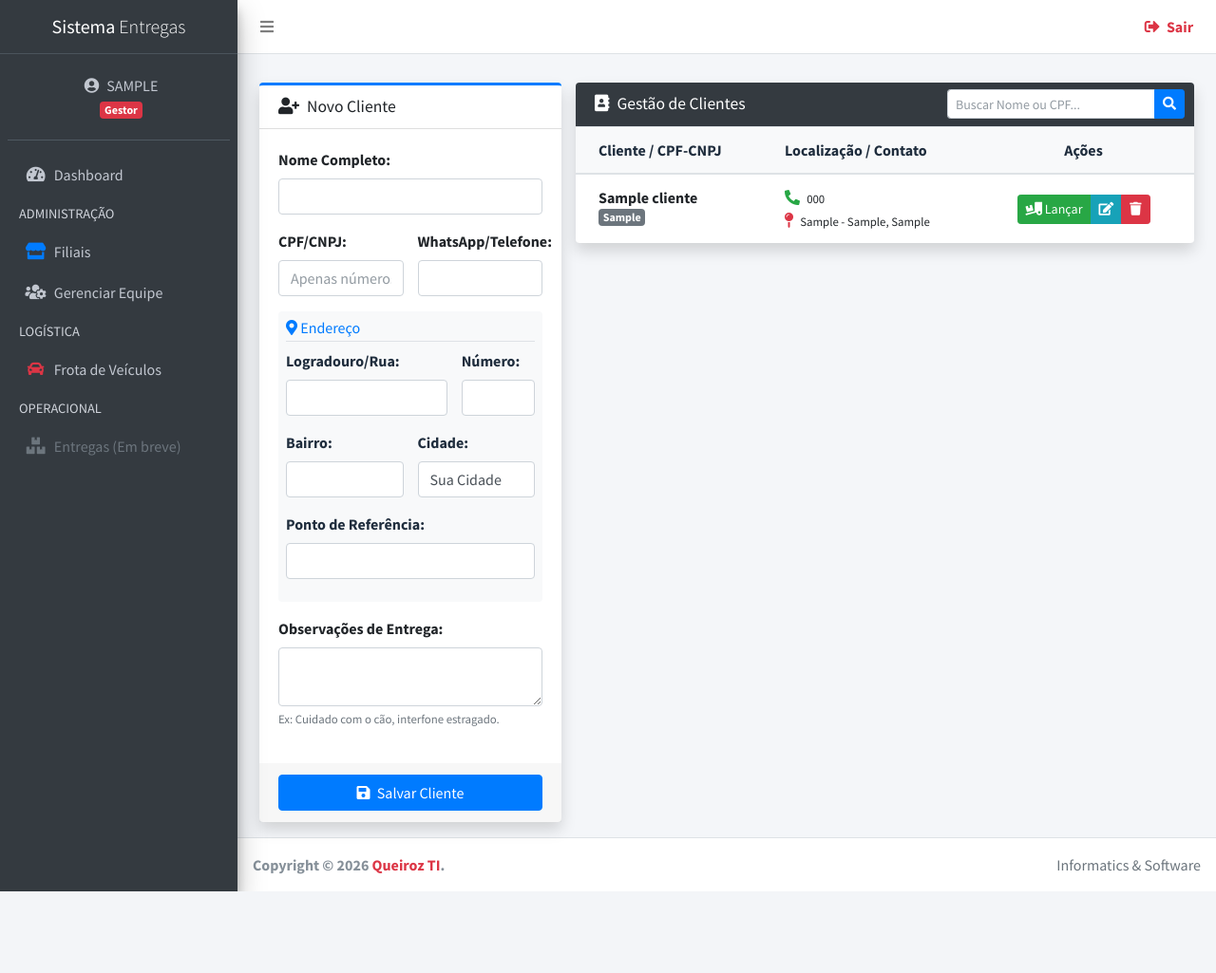
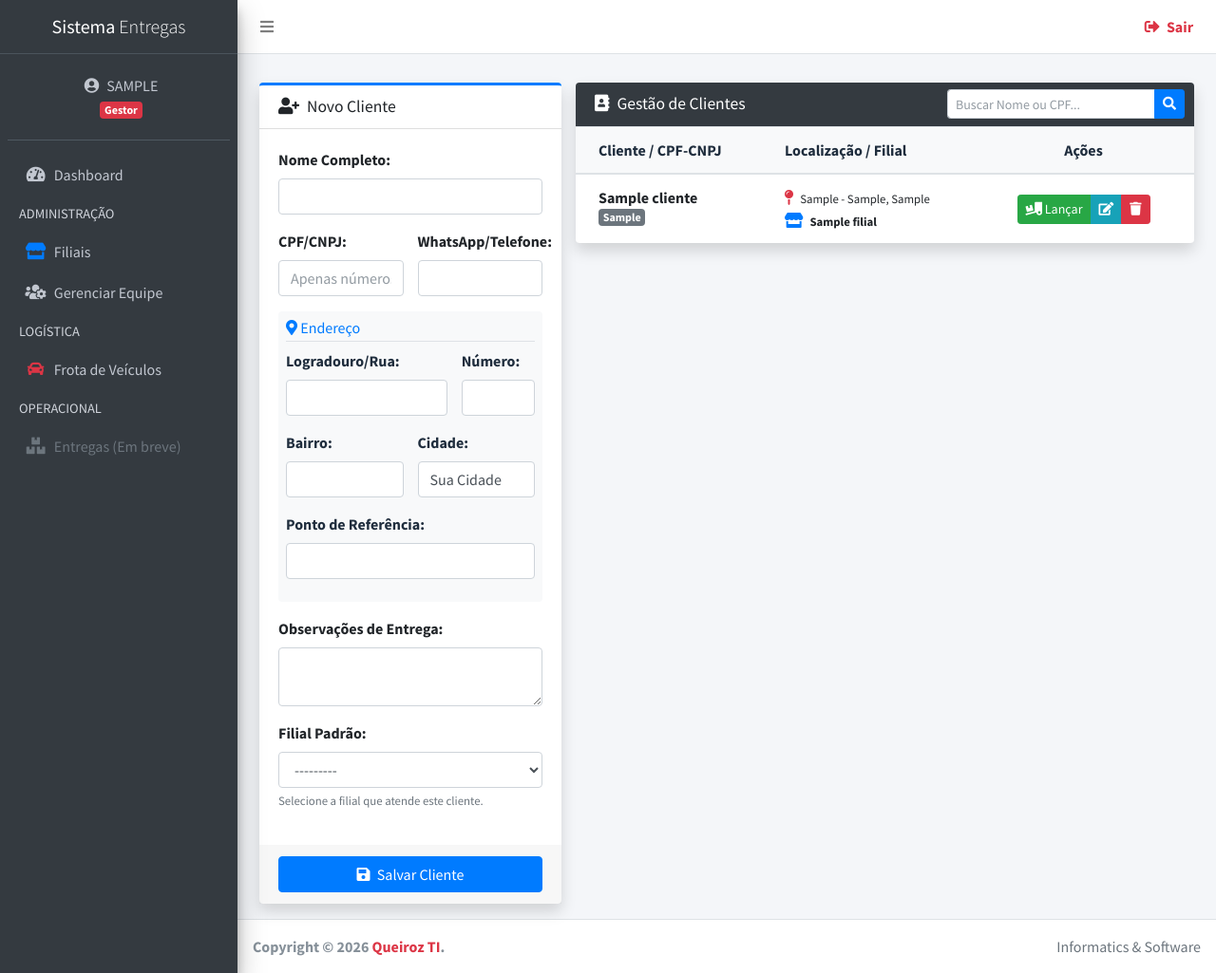
Before and after one commit to Dyonathan-Queiroz/Sistema-de-entrega, a Django app: page /painel-operador/ in a window 1280 px wide. Shown: the whole page at 95% size. Before the commit the page ends 939 px from the top, so only its background shows below. Run offline with Django 4.2, Linux system fonts and the light colour scheme; a user stored in the database is signed in; tables that the repository leaves empty hold one stand-in row (values such as "Sample post"); some libraries are stand-ins or nearby versions.

Commit message:
feat: "Cdastro com vinculo da filial para não ter erro na hora de lançar a entrega"

```diff
--- a/entregas/forms.py
+++ b/entregas/forms.py
@@ -68,8 +68,9 @@ class UsuarioForm(forms.ModelForm):
 class ClienteForm(forms.ModelForm):
     class Meta:
         model = Cliente
-        fields = ['nome', 'documento', 'telefone', 'rua', 'numero', 'bairro', 'cidade', 'ponto_referencia', 'observacoes_fixas']
+        fields = ['nome', 'documento', 'telefone', 'rua', 'numero', 'bairro', 'cidade', 'ponto_referencia', 'observacoes_fixas', 'filial']
         widgets = {
+            'filial': forms.Select(attrs={'class': 'form-control select2'}),
             'nome': forms.TextInput(attrs={'class': 'form-control'}),
             'documento': forms.TextInput(attrs={'class': 'form-control', 'placeholder': 'Apenas números'}),
             'telefone': forms.TextInput(attrs={'class': 'form-control'}),
--- a/entregas/models.py
+++ b/entregas/models.py
@@ -89,6 +89,8 @@ class Cliente(models.Model):
         verbose_name_plural = "Clientes"
         ordering = ['nome']
 
+    filial = models.ForeignKey('Filial', on_delete=models.SET_NULL, null=True, blank=True, verbose_name="Filial Padrão")
+
     def __str__(self):
         return f"{self.nome} - {self.bairro}"
 
--- a/entregas/templates/entregas/dashboard_operador.html
+++ b/entregas/templates/entregas/dashboard_operador.html
@@ -55,7 +55,12 @@
                         <div class="form-group">
                             {{ form_cliente.observacoes_fixas.label_tag }}
                             {{ form_cliente.observacoes_fixas }}
-                            <small class="text-muted">Ex: Cuidado com o cão, interfone estragado.</small>
+                        </div>
+
+                        <div class="form-group">
+                            {{ form_cliente.filial.label_tag }}
+                            {{ form_cliente.filial }}
+                            <small class="text-muted">Selecione a filial que atende este cliente.</small>
                         </div>
                     </div>
                     <div class="card-footer">
@@ -76,13 +81,9 @@
                         <form method="get" action="{% url 'painel_operador' %}" class="input-group input-group-sm" style="width: 250px;">
                             <input type="text" name="q" class="form-control float-right" placeholder="Buscar Nome ou CPF..." value="{{ query|default:'' }}">
                             <div class="input-group-append">
-                                <button type="submit" class="btn btn-primary">
-                                    <i class="fas fa-search"></i>
-                                </button>
+                                <button type="submit" class="btn btn-primary"><i class="fas fa-search"></i></button>
                                 {% if query %}
-                                <a href="{% url 'painel_operador' %}" class="btn btn-default" title="Limpar Busca">
-                                    <i class="fas fa-times text-danger"></i>
-                                </a>
+                                <a href="{% url 'painel_operador' %}" class="btn btn-default"><i class="fas fa-times text-danger"></i></a>
                                 {% endif %}
                             </div>
                         </form>
@@ -95,8 +96,7 @@
                             <thead class="bg-light">
                                 <tr>
                                     <th>Cliente / CPF-CNPJ</th>
-                                    <th>Localização / Contato</th>
-                                    <th class="text-center">Ações</th>
+                                    <th>Localização / Filial</th> <th class="text-center">Ações</th>
                                 </tr>
                             </thead>
                             <tbody>
@@ -109,32 +109,21 @@
                                         </div>
                                     </td>
                                     <td>
-                                        <i class="fas fa-phone-alt text-success mr-1"></i> <small>{{ c.telefone }}</small><br>
-                                        <i class="fas fa-map-pin text-danger mr-1"></i> <small>{{ c.bairro }} - {{ c.rua }}, {{ c.numero }}</small>
+                                        <i class="fas fa-map-pin text-danger mr-1"></i> <small>{{ c.bairro }} - {{ c.rua }}, {{ c.numero }}</small><br>
+                                        <i class="fas fa-store text-primary mr-1"></i>
+                                        <small class="text-bold">{% if c.filial %}{{ c.filial.nome }}{% else %}Sem Filial{% endif %}</small>
                                     </td>
                                     <td class="text-center align-middle">
                                         <div class="btn-group">
-                                            <a href="{% url 'criar_entrega_cliente' c.id %}" class="btn btn-success btn-sm" title="Lançar Entrega">
-                                                <i class="fas fa-truck-loading"></i> Lançar
-                                            </a>
-                                            <a href="{% url 'editar_cliente' c.id %}" class="btn btn-info btn-sm" title="Editar">
-                                                <i class="fas fa-edit"></i>
-                                            </a>
-                                            <a href="{% url 'excluir_cliente' c.id %}" class="btn btn-danger btn-sm" title="Excluir" onclick="return confirm('Deseja realmente excluir este cliente?')">
-                                                <i class="fas fa-trash"></i>
-                                            </a>
+                                            <a href="{% url 'criar_entrega_cliente' c.id %}" class="btn btn-success btn-sm"><i class="fas fa-truck-loading"></i> Lançar</a>
+                                            <a href="{% url 'editar_cliente' c.id %}" class="btn btn-info btn-sm"><i class="fas fa-edit"></i></a>
+                                            <a href="{% url 'excluir_cliente' c.id %}" class="btn btn-danger btn-sm" onclick="return confirm('Excluir cliente?')"><i class="fas fa-trash"></i></a>
                                         </div>
                                     </td>
                                 </tr>
                                 {% empty %}
                                 <tr>
-                                    <td colspan="3" class="text-center py-4 text-muted">
-                                        {% if query %}
-                                            Nenhum cliente encontrado para: "<strong>{{ query }}</strong>"
-                                        {% else %}
-                                            Nenhum cliente cadastrado.
-                                        {% endif %}
-                                    </td>
+                                    <td colspan="3" class="text-center py-4 text-muted">Nenhum cliente cadastrado.</td>
                                 </tr>
                                 {% endfor %}
                             </tbody>
--- a/entregas/views.py
+++ b/entregas/views.py
@@ -273,33 +273,31 @@ def criar_entrega_cliente(request, cliente_id):
             try:
                 entrega = form.save(commit=False)
 
-                # Preenchimento automático
+                # Preenchimento automático baseado no cadastro do cliente
                 entrega.cliente = cliente
                 entrega.operador = request.user
                 entrega.status = 'pendente'
                 entrega.valor = 0
 
-                # RESOLUÇÃO DO ERRO DO ATRIBUTO:
-                # Primeiro, tentamos pegar a primeira filial do banco para não dar erro
-                from .models import Filial
-                filial_padrao = Filial.objects.first()
+                # Lógica de Filial: Prioriza a do cliente, se não tiver, pega a primeira do banco
+                if cliente.filial:
+                    entrega.filial_origem = cliente.filial
+                else:
+                    from .models import Filial
+                    entrega.filial_origem = Filial.objects.first()
 
-                if filial_padrao:
-                    entrega.filial_origem = filial_padrao
-                else:
-                    # Se nem a filial padrão existir, avisamos o erro
-                    messages.error(request, "Erro: Nenhuma filial cadastrada no sistema.")
-                    return render(request, 'entregas/lancar_entrega.html', {'form': form, 'cliente': cliente})
+                entrega.save()
 
-                entrega.save() # Agora vai!
-
-                messages.success(request, f"Entrega para {cliente.nome} postada!")
+                messages.success(request, f"Entrega para {cliente.nome} postada com sucesso!")
                 return redirect('painel_operador')
 
             except Exception as e:
-                print(f"ERRO AO SALVAR NO BANCO: {e}")
-                messages.error(request, f"Erro técnico ao salvar: {e}")
+                print(f"ERRO AO SALVAR: {e}")
+                messages.error(request, f"Erro técnico: {e}")
+        else:
+            print(form.errors)
     else:
+        # Preenche com os dados atuais do cliente
         dados_iniciais = {
             'rua': cliente.rua,
             'numero': cliente.numero,
@@ -309,7 +307,4 @@ def criar_entrega_cliente(request, cliente_id):
         }
         form = LancarEntregaForm(initial=dados_iniciais)
 
-    return render(request, 'entregas/lancar_entrega.html', {
-        'form': form,
-        'cliente': cliente
-    })
+    return render(request, 'entregas/lancar_entrega.html', {'form': form, 'cliente': cliente})
```
Also changed, not shown: entregas/migrations/0003_cliente_filial.py (added).
